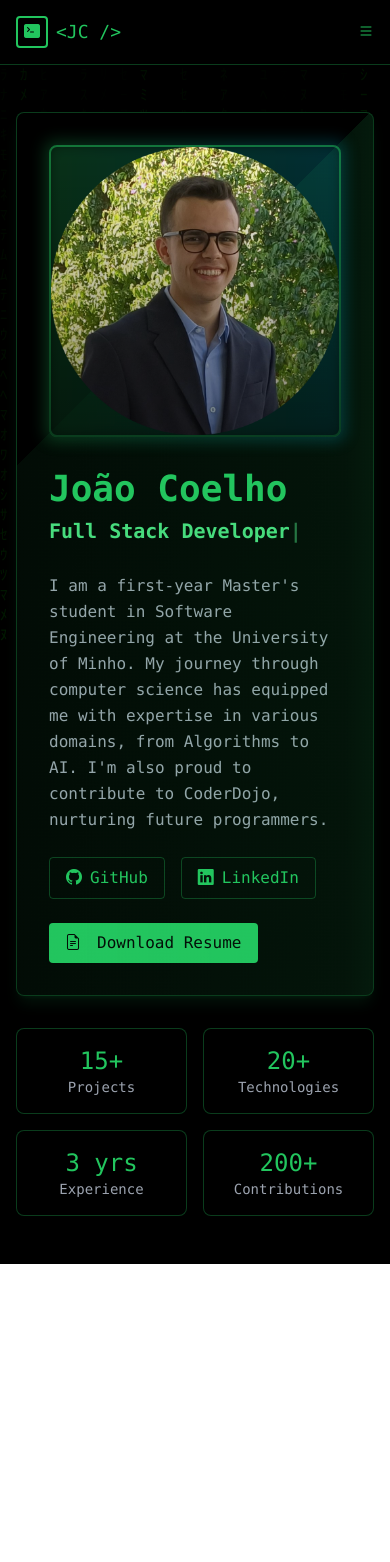
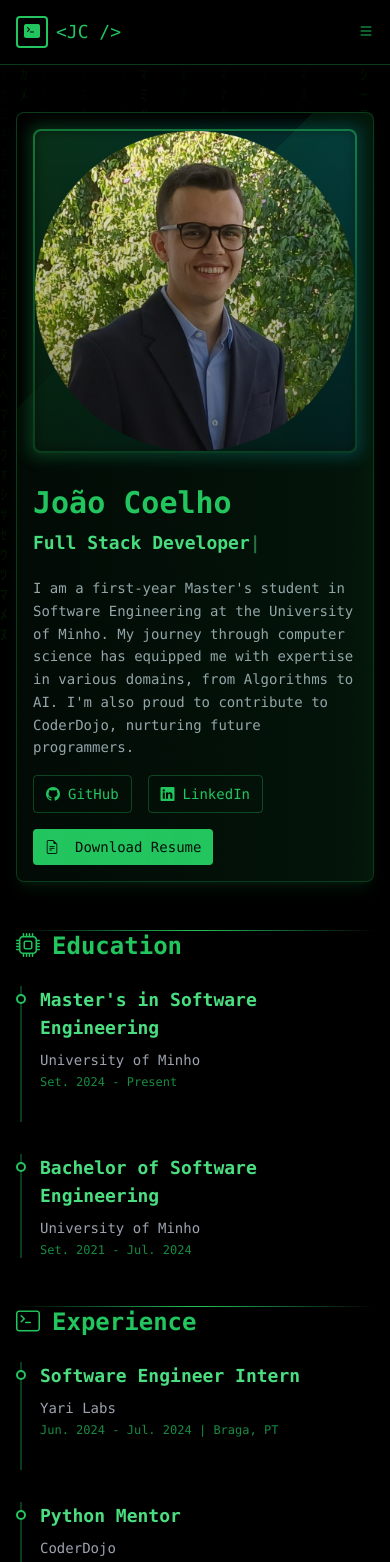
Before and after one commit to JoaoCoelho2003/bio, a Vue app: page /home in a window 390 px wide. Shown: the top 1562 px of the page. Before the commit the page ends 1264 px from the top, so only its background shows below. Built offline with nearby package versions, Linux system fonts and the light colour scheme; what @midudev/tailwind-animations, netlify-identity-widget would draw is missing.

Commit message:
refactor: home page

```diff
--- a/src/views/HomeView.vue
+++ b/src/views/HomeView.vue
@@ -6,7 +6,7 @@
 
     <div class="container mx-auto px-4 py-12">
       <div class="relative z-10 max-w-4xl mx-auto">
-        <div class="cyber-card bg-black/80 border border-green-500/30 rounded-lg p-8 backdrop-blur-sm shadow-lg shadow-green-500/10 relative overflow-hidden">
+        <div class="cyber-card bg-black/80 border border-green-500/30 rounded-lg p-4 sm:p-8 backdrop-blur-sm shadow-lg shadow-green-500/10 relative overflow-hidden">
           <div class="grid md:grid-cols-2 gap-8 items-center">
             <div class="relative group">
               <div class="absolute -inset-1 bg-gradient-to-r from-green-500 to-cyan-500 rounded-lg blur opacity-25 group-hover:opacity-75 transition duration-1000"></div>
@@ -20,36 +20,36 @@
               </div>
             </div>
 
-            <div class="space-y-6">
+            <div class="space-y-4 sm:space-y-6">
               <div>
-                <h1 class="text-4xl font-bold text-green-500 mb-2 glitch-text" data-text="João Coelho">
+                <h1 class="text-3xl sm:text-4xl font-bold text-green-500 mb-2 glitch-text" data-text="João Coelho">
                   <EncryptingText text="João Coelho" />
                 </h1>
                 <div class="h-8">
                   <TypingAnimation
                     :texts="['Programmer', 'Full Stack Developer']"
                     :speed="60"
-                    class="text-xl text-green-400"
+                    class="text-lg sm:text-xl text-green-400"
                   />
                 </div>
               </div>
 
-              <p class="text-gray-400 leading-relaxed">
+              <p class="text-sm sm:text-base text-gray-400 leading-relaxed">
                 I am a first-year Master's student in Software Engineering at the University of Minho.
                 My journey through computer science has equipped me with expertise in various domains,
                 from Algorithms to AI. I'm also proud to contribute to CoderDojo, nurturing future programmers.
               </p>
 
-              <div class="flex space-x-4">
+              <div class="flex flex-wrap gap-4">
                 <a href="https://github.com/JoaoCoelho2003"
                    target="_blank"
-                   class="inline-flex items-center space-x-2 px-4 py-2 border border-green-500/30 text-green-500 rounded hover:bg-green-500/10 transition-all duration-300 focus:outline-none focus:ring-2 focus:ring-green-500/50">
+                   class="inline-flex items-center space-x-2 px-3 py-2 sm:px-4 sm:py-2 border border-green-500/30 text-green-500 rounded hover:bg-green-500/10 transition-all duration-300 focus:outline-none focus:ring-2 focus:ring-green-500/50 text-sm sm:text-base">
                   <i class="bi bi-github"></i>
                   <span>GitHub</span>
                 </a>
                 <a href="https://www.linkedin.com/in/joaocoelho03/"
                    target="_blank"
-                   class="inline-flex items-center space-x-2 px-4 py-2 border border-green-500/30 text-green-500 rounded hover:bg-green-500/10 transition-all duration-300 focus:outline-none focus:ring-2 focus:ring-green-500/50">
+                   class="inline-flex items-center space-x-2 px-3 py-2 sm:px-4 sm:py-2 border border-green-500/30 text-green-500 rounded hover:bg-green-500/10 transition-all duration-300 focus:outline-none focus:ring-2 focus:ring-green-500/50 text-sm sm:text-base">
                   <i class="bi bi-linkedin"></i>
                   <span>LinkedIn</span>
                 </a>
@@ -57,7 +57,7 @@
 
               <a href="/joaoCoelhoResume.pdf"
                  download
-                 class="inline-flex items-center space-x-2 px-4 py-2 bg-green-500 text-black rounded hover:bg-green-400 transition-all duration-300 focus:outline-none focus:ring-2 focus:ring-green-500/50">
+                 class="inline-flex items-center space-x-2 px-3 py-2 sm:px-4 sm:py-2 bg-green-500 text-black rounded hover:bg-green-400 transition-all duration-300 focus:outline-none focus:ring-2 focus:ring-green-500/50 text-sm sm:text-base">
                 <i class="bi bi-file-earmark-text mr-2"></i>
                 <span>Download Resume</span>
               </a>
@@ -65,13 +65,53 @@
           </div>
         </div>
 
-        <div class="grid grid-cols-2 md:grid-cols-4 gap-4 mt-8">
-          <div v-for="(stat, index) in stats"
-               :key="index"
-               class="cyber-stat bg-black/80 border border-green-500/30 rounded-lg p-4 text-center transform opacity-0 translate-y-4"
-               :style="{ '--delay': `${index * 0.1}s` }">
-            <div class="text-2xl text-green-500">{{ stat.value }}</div>
-            <div class="text-sm text-gray-400">{{ stat.label }}</div>
+        <div class="space-y-12 mt-12">
+          <div class="cyber-section">
+            <h2 class="text-2xl sm:text-3xl font-bold text-green-500 mb-6 flex items-center">
+              <i class="bi bi-cpu mr-3"></i>
+              Education
+            </h2>
+            <div class="space-y-8">
+              <div class="cyber-item relative pl-8 pb-8">
+                <div class="cyber-dot"></div>
+                <h3 class="text-lg sm:text-xl font-semibold text-green-400 mb-2">Master's in Software Engineering</h3>
+                <p class="text-sm sm:text-base text-gray-400">University of Minho</p>
+                <p class="text-xs sm:text-sm text-green-500/70 mt-1">Set. 2024 - Present</p>
+              </div>
+              <div class="cyber-item relative pl-8">
+                <div class="cyber-dot"></div>
+                <h3 class="text-lg sm:text-xl font-semibold text-green-400 mb-2">Bachelor of Software Engineering</h3>
+                <p class="text-sm sm:text-base text-gray-400">University of Minho</p>
+                <p class="text-xs sm:text-sm text-green-500/70 mt-1">Set. 2021 - Jul. 2024</p>
+              </div>
+            </div>
+          </div>
+
+          <div class="cyber-section">
+            <h2 class="text-2xl sm:text-3xl font-bold text-green-500 mb-6 flex items-center">
+              <i class="bi bi-terminal mr-3"></i>
+              Experience
+            </h2>
+            <div class="space-y-8">
+              <div class="cyber-item relative pl-8 pb-8">
+                <div class="cyber-dot"></div>
+                <h3 class="text-lg sm:text-xl font-semibold text-green-400 mb-2">Software Engineer Intern</h3>
+                <p class="text-sm sm:text-base text-gray-400">Yari Labs</p>
+                <p class="text-xs sm:text-sm text-green-500/70 mt-1">Jun. 2024 - Jul. 2024 | Braga, PT</p>
+              </div>
+              <div class="cyber-item relative pl-8 pb-8">
+                <div class="cyber-dot"></div>
+                <h3 class="text-lg sm:text-xl font-semibold text-green-400 mb-2">Python Mentor</h3>
+                <p class="text-sm sm:text-base text-gray-400">CoderDojo</p>
+                <p class="text-xs sm:text-sm text-green-500/70 mt-1">Mar. 2024 - Present | Braga, PT</p>
+              </div>
+              <div class="cyber-item relative pl-8">
+                <div class="cyber-dot"></div>
+                <h3 class="text-lg sm:text-xl font-semibold text-green-400 mb-2">CAOS Collaborator</h3>
+                <p class="text-sm sm:text-base text-gray-400">Cesium</p>
+                <p class="text-xs sm:text-sm text-green-500/70 mt-1">Mar. 2024 - Present | Braga, PT</p>
+              </div>
+            </div>
           </div>
         </div>
       </div>
@@ -84,13 +124,8 @@ import { ref, onMounted, onUnmounted } from 'vue'
 import CyberHeader from '@/components/CyberHeader.vue'
 import TypingAnimation from '@/components/TypingAnimation.vue'
 import EncryptingText from '@/components/EncryptingText.vue'
+
 const matrix = ref(null)
-const stats = ref([
-  { label: 'Projects', value: '15+' },
-  { label: 'Technologies', value: '20+' },
-  { label: 'Experience', value: '3 yrs' },
-  { label: 'Contributions', value: '200+' }
-])
 
 const initMatrix = () => {
   const canvas = matrix.value
@@ -126,7 +161,16 @@ const initMatrix = () => {
 
 onMounted(() => {
   const cleanup = initMatrix()
-  onUnmounted(cleanup)
+  window.addEventListener('resize', () => {
+    if (matrix.value) {
+      matrix.value.width = window.innerWidth
+      matrix.value.height = window.innerHeight
+    }
+  })
+  onUnmounted(() => {
+    cleanup()
+    window.removeEventListener('resize', () => {})
+  })
 })
 </script>
 
@@ -150,16 +194,59 @@ onMounted(() => {
   animation: holographic-sweep 3s linear infinite;
 }
 
-.cyber-stat {
-  animation: fade-in-up 0.5s ease forwards;
-  animation-delay: var(--delay);
+.cyber-section {
+  position: relative;
+  overflow: hidden;
 }
 
-@keyframes fade-in-up {
-  to {
-    transform: translateY(0);
-    opacity: 1;
-  }
+.cyber-section::before {
+  content: '';
+  position: absolute;
+  top: 0;
+  left: 0;
+  right: 0;
+  height: 1px;
+  background: linear-gradient(90deg, transparent, #22c55e, transparent);
+  animation: cyber-line 4s linear infinite;
+}
+
+.cyber-item {
+  position: relative;
+  transition: all 0.3s ease;
+  padding-left: 32px;
+}
+
+.cyber-item:hover {
+  transform: translateX(10px);
+}
+
+.cyber-item::before {
+  content: '';
+  position: absolute;
+  left: 6px;
+  top: 0;
+  bottom: 0;
+  width: 2px;
+  background-color: rgba(34, 197, 94, 0.3);
+}
+
+.cyber-dot {
+  position: absolute;
+  left: 0;
+  top: 8px;
+  width: 14px;
+  height: 14px;
+  background-color: black;
+  border: 2px solid #22c55e;
+  border-radius: 50%;
+  transition: all 0.3s ease;
+  z-index: 2;
+}
+
+.cyber-item:hover .cyber-dot {
+  background-color: #22c55e;
+  box-shadow: 0 0 10px #22c55e;
+  transform: scale(1.1);
 }
 
 @keyframes holographic-sweep {
@@ -170,4 +257,28 @@ onMounted(() => {
     transform: translateX(100%) rotate(45deg);
   }
 }
+
+@keyframes cyber-line {
+  0% {
+    background-position: -200% 0;
+  }
+  100% {
+    background-position: 200% 0;
+  }
+}
+
+@media (max-width: 640px) {
+  .cyber-item {
+    padding-left: 24px;
+  }
+
+  .cyber-item::before {
+    left: 4px;
+  }
+
+  .cyber-dot {
+    width: 10px;
+    height: 10px;
+  }
+}
 </style>
```
